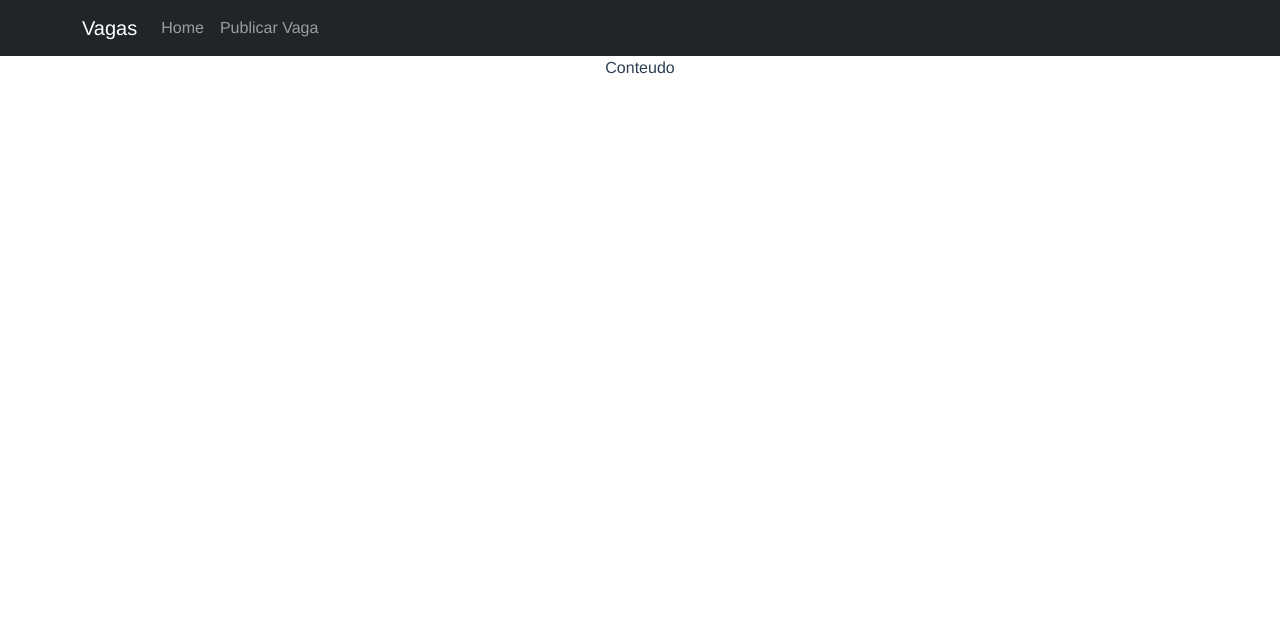
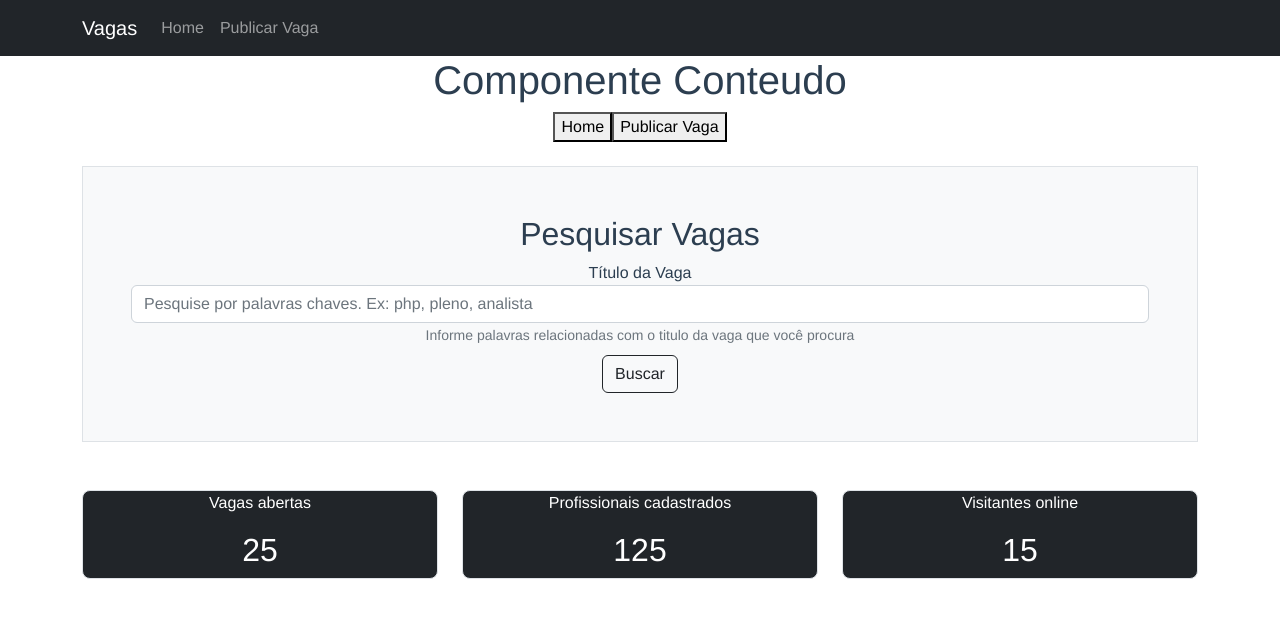
Before and after one commit to wilsonjpdev/Vagas-Front, a Vue app: page / in a window 1280 px wide. Shown: the top 618 px of the page. Built offline with nearby package versions, Linux system fonts and the light colour scheme.

Commit message:
Criacao dos componentes

```diff
--- /dev/null
+++ b/src/components/comuns/IndicadorVaga.vue
@@ -0,0 +1,15 @@
+<template>
+  <div class="h-100 p5 rounded-3 border bg-dark text-white">
+    <p>{{ titulo }}</p>
+    <h2> {{ indicador }}</h2>
+  </div>
+</template>
+
+<script>
+export default {
+  props: ['titulo', 'indicador']
+};
+</script>
+
+<style>
+</style>
--- /dev/null
+++ b/src/components/comuns/PesquisarVaga.vue
@@ -0,0 +1,33 @@
+<template>
+  <div class="row">
+      <div class="col">
+        <div class="h10 p-5 bg-light border rouded-3">
+          <h2>Pesquisar Vagas</h2>
+          <div class="row">
+            <div class="col">
+              <div class="form-group">
+                <label for="titulo-vaga">Título da Vaga</label>
+                <input type="text" name="titulo-vaga" id="titulo-vaga" class="form-control" placeholder="Pesquise por palavras chaves. Ex: php, pleno, analista">
+                <small class="form-text text-muted">Informe palavras relacionadas com o titulo da vaga que você procura</small>
+              </div>
+            </div>
+          </div>
+          <div class="row">
+            <div class="col">
+              <button class="btn btn-outline-dark mt-2">Buscar</button>
+            </div>
+          </div>
+        </div>
+      </div>
+    </div>
+</template>
+
+<script>
+export default {
+
+}
+</script>
+
+<style>
+
+</style>
--- a/src/components/layouts/ConteudoPagina.vue
+++ b/src/components/layouts/ConteudoPagina.vue
@@ -1,13 +1,29 @@
 <template>
   <div>
-     <p>Conteudo</p>
+     <h1>Componente Conteudo</h1>
+     <button @click="conteudo = 'home-page'">Home</button>
+     <button @click="conteudo = 'publicar-vaga'">Publicar Vaga</button>
+     <keep-alive>
+      <component :is="conteudo" />
+    </keep-alive>
   </div>
 </template>
 
 <script>
+  import HomePage from '@/components/views/HomePage.vue';
+  import PublicarVaga from '@/components/views/PublicarVaga.vue';
 
+  export default {
+    components: {
+      HomePage,
+      PublicarVaga
+    },
+    data: () => ({
+      conteudo: 'home-page'
+    })
+  }
 </script>
 
- <style>
+<style>
 
 </style>
--- /dev/null
+++ b/src/components/views/HomePage.vue
@@ -0,0 +1,28 @@
+<template>
+  <div class="container py-4">
+    <pesquisar-vaga />
+    <div class="row mt-5">
+      <div class="col-4">
+        <indicador-vaga titulo="Vagas abertas" indicador="25" />
+      </div>
+      <div class="col-4">
+        <indicador-vaga titulo="Profissionais cadastrados" indicador="125" />
+      </div>
+      <div class="col-4">
+        <indicador-vaga titulo="Visitantes online" indicador="15" />
+      </div>
+    </div>
+  </div>
+</template>
+
+<script>
+  import PesquisarVaga from '@/components/comuns/PesquisarVaga.vue';
+  import IndicadorVaga from '@/components/comuns/IndicadorVaga.vue';
+
+    export default {
+      components: {
+        PesquisarVaga,
+        IndicadorVaga
+      }
+    }
+</script>
--- /dev/null
+++ b/src/components/views/PublicarVaga.vue
@@ -0,0 +1,14 @@
+<template>
+  <div>
+    <h1>Publicar Vaga</h1>
+  </div>
+</template>
+
+<script>
+    export default {
+
+    };
+</script>
+
+<style>
+</style>
```
